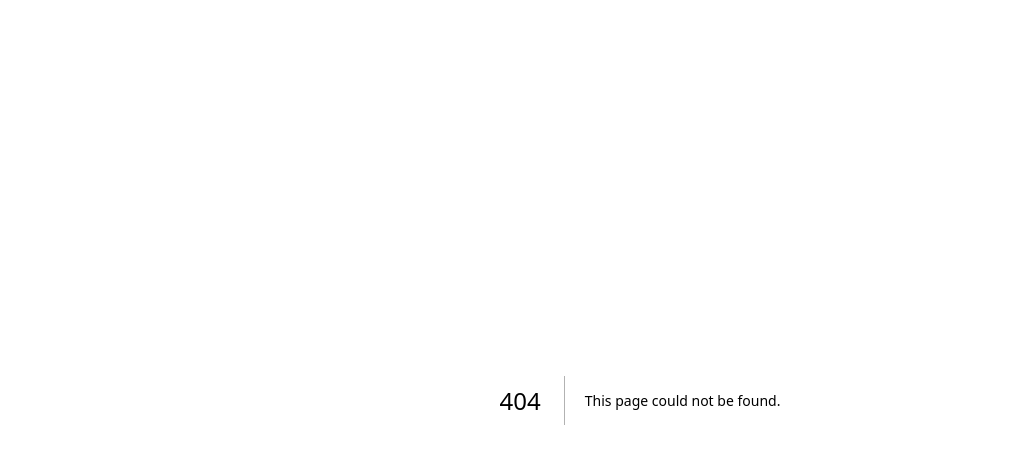
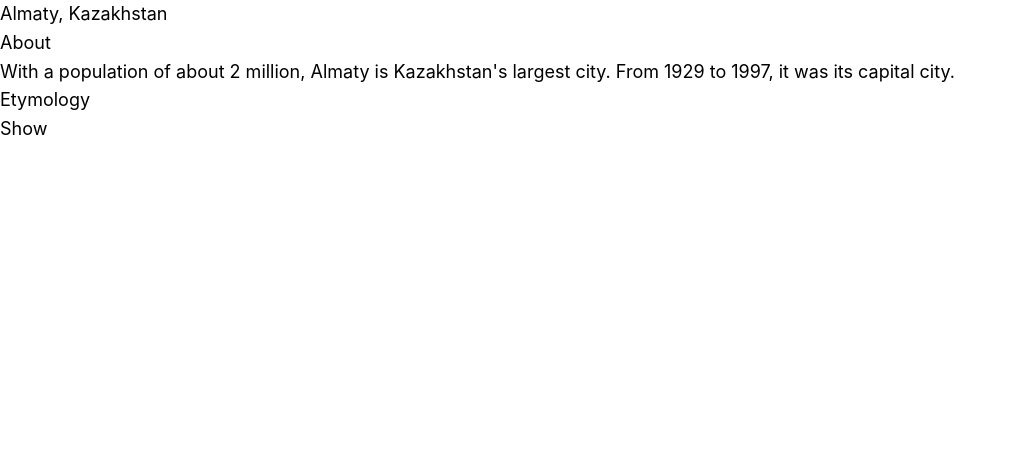
Before and after one commit to dmitriKrupin/oMyReact, a Next.js app: page /example in a window 1280 px wide. Before the commit this address had no page. Shown: the top 464 px of the page, without its empty margins (0-1016 px from the left). Built offline with nearby package versions, Linux system fonts and the light colour scheme.

Commit message:
next.config.js has been updated.

```diff
--- a/next.config.js
+++ b/next.config.js
@@ -1,4 +1,12 @@
 /** @type {import('next').NextConfig} */
-const nextConfig = {}
+const nextConfig = {
+    webpack: (config, { isServer }) => {
+        if (!isServer) {
+            config.resolve.alias['tslib'] = 'tslib';
+        }
 
-module.exports = nextConfig
+        return config;
+    },
+};
+
+module.exports = nextConfig;
--- a/package.json
+++ b/package.json
@@ -23,6 +23,8 @@
     "features": "^0.1.0",
     "gray-matter": "^4.0.3",
     "next": "13.4.9",
+    "next-compose-plugins": "^2.2.1",
+    "next-transpile-modules": "^10.0.0",
     "postcss": "8.4.25",
     "react": "18.2.0",
     "react-dom": "18.2.0",
--- a/src/components/cctv/firstStep.tsx
+++ b/src/components/cctv/firstStep.tsx
@@ -20,7 +20,6 @@ export default function FirstStep() {
     ]
 
     useEffect(() => {
-        console.log(sessionStorage.getItem('stateCeilingHigh'))
         sessionStorage.setItem('stateCeilingHigh', ceilingHigh)
     }, [ceilingHigh])
 
@@ -28,10 +27,41 @@ export default function FirstStep() {
         setCeilingHigh(event.target.innerHTML);
     }
 
+    function getHighFromSessionStorage() {
+        let labelForInput = sessionStorage.getItem('stateCeilingHigh');
+        if (labelForInput !== null) {
+            console.log(sessionStorage.getItem('stateCeilingHigh'));
+            //setCeilingHigh(labelForInput);
+            return sessionStorage.getItem('stateCeilingHigh');
+        } else {
+            return '';
+        }
+    }
+
+    function getLabelOrChooseHigh() {
+        return (
+            <Select
+                label="Выберите высоту потолков в помещении"
+                value={getHighFromSessionStorage() || ''}
+            >
+                {arrayOfCeilingHigh.map(({id, high}) => (
+                    <Option
+                        key={id}
+                        //todo: добавить сохранение состояния при переходе назад или закрытии страницы
+                        //todo: добавить уведомление при начале расчета, что после авториации можно сохранять результаты
+                        onClick={setHigh}
+                    >
+                        {high}
+                    </Option>
+                ))}
+            </Select>
+        );
+    }
+
     return (
         <div className={'flex flex-col justify-center items-center gap-4'}
         >
-            <Select
+            {/*<Select
                 label="Выберите высоту потолков в помещении"
             >
                 {arrayOfCeilingHigh.map(({id, high}) => (
@@ -39,13 +69,13 @@ export default function FirstStep() {
                         key={id}
                         //todo: добавить сохранение состояния при переходе назад или закрытии страницы
                         //todo: добавить уведомление при начале расчета, что после авториации можно сохранять результаты
-                        //onClick={() => setCeilingHigh(high)}
                         onClick={setHigh}
                     >
                         {high}
                     </Option>
                 ))}
-            </Select>
+            </Select>*/}
+            {getLabelOrChooseHigh()}
         </div>
     )
         ;
--- a/src/components/cctv/fourthStep.tsx
+++ b/src/components/cctv/fourthStep.tsx
@@ -81,6 +81,7 @@ export default function FourthStep() {
                         <div className={'flex flex-col md:flex-row basis-1/2 gap-2 justify-start w-full'}>
                             <div className={'flex flex-row gap-2 w-full'}>
                                 <Switch
+                                    //todo: добавить активацию после активации ползунка длины
                                     id={idOfSwitch}
                                 />
                                 <div className={'font-light text-sm md:text-base'}>
--- /dev/null
+++ b/src/pages/example/index.tsx
@@ -0,0 +1,52 @@
+import {useState} from 'react';
+
+export default function ExamplePage() {
+    const [activeIndex, setActiveIndex] = useState(0);
+
+    return (
+        <>
+            <h2>Almaty, Kazakhstan</h2>
+            <Panel
+                title='About'
+                isActive={activeIndex === 0}
+                onShow={() => setActiveIndex(0)}
+            >
+                With a population of about 2 million, Almaty
+                is Kazakhstan's largest city. From 1929 to
+                1997, it was its capital city.
+            </Panel>
+            <Panel
+                title='Etymology'
+                isActive={activeIndex === 1}
+                onShow={() => setActiveIndex(1)}
+            >
+                The name comes from{' '}, the Kazakh
+                word for "apple" and is often translated as
+                "full of apples". In fact, the region
+                surrounding Almaty is thought to be the
+                ancestral home of the apple, and the wild{' '}
+                Malus sieversii is
+                considered a likely candidate for the
+                ancestor of the modern domestic apple.
+            </Panel>
+        </>
+    );
+}
+
+function Panel(props: {
+    title: string
+    children: any
+    isActive: boolean
+    onShow: () => void
+}) {
+    return (
+        <section className="panel">
+            <h3>{props.title}</h3>
+            {props.isActive ? (
+                <p>{props.children}</p>
+            ) : (
+                <button onClick={props.onShow}>Show</button>
+            )}
+        </section>
+    );
+}
--- a/src/pages/navigation/index.tsx
+++ b/src/pages/navigation/index.tsx
@@ -9,7 +9,8 @@ import AuthorizationPage from '../../pages/authorizations';
 const navigation = [
     {name: 'ПРОЕКТЫ', href: '/projects'},
     {name: 'СТОИМОСТЬ', href: '/pricing'},
-    {name: 'ОТЗЫВЫ', href: '/reviews'}
+    {name: 'ОТЗЫВЫ', href: '/reviews'},
+    {name: 'ПРИМЕР', href: '/example'}
 ]
 
 export default function Navigation() {
```
Also changed, not shown: 1 other file (tests, documents, lock files or other folders).
